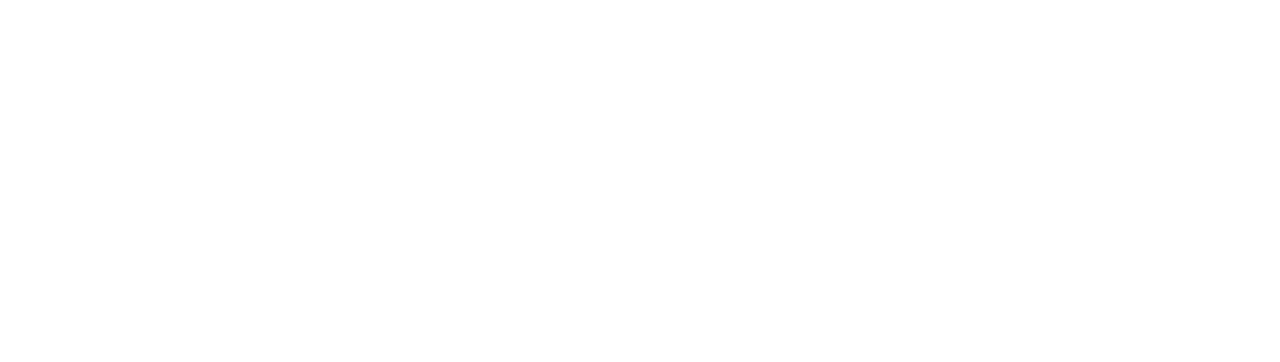
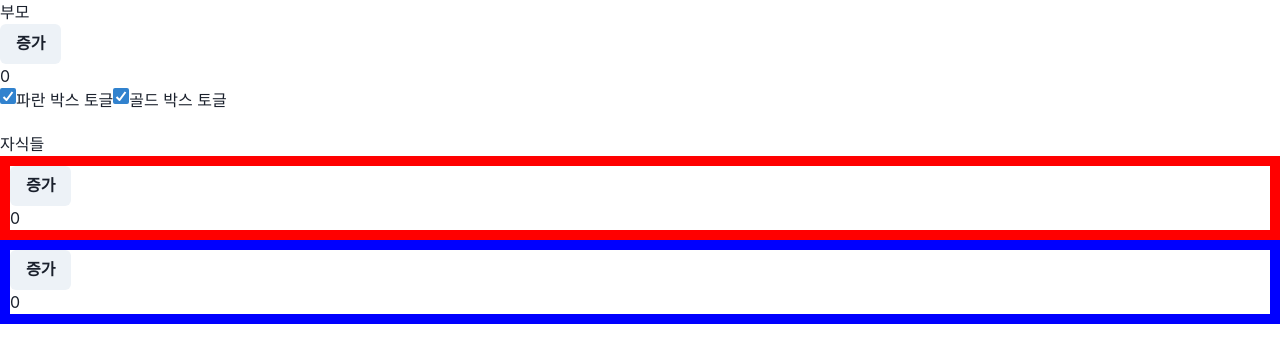
Before and after one commit to amz940/react20231031, a React (Create React App) app: page / in a window 1280 px wide. Shown: the top 362 px of the page. Built offline with nearby package versions, Linux system fonts and the light colour scheme.

Commit message:
component의 초기 렌더링과 재 렌더링

```diff
--- a/src/App.js
+++ b/src/App.js
@@ -1,17 +1,59 @@
 import React, { useEffect, useState } from "react";
+import { Box, Button, Checkbox, Text } from "@chakra-ui/react";
+
+function MyComp({ color }) {
+  const [number, setNumber] = useState(0);
+  console.log(color + " : re render");
+
+  useEffect(() => {
+    console.log(color + " : initial render"); // 첫 렌더링 할때만 적용
+  }, []);
+
+  return (
+    <Box borderWidth={"10px"} borderColor={color}>
+      <Button onClick={() => setNumber(number + 1)}>증가</Button>
+      <Text>{number}</Text>
+    </Box>
+  );
+}
 
 function App(props) {
+  // 부모가 렌더링 될 때 자식도 렌더링 됨
   const [number, setNumber] = useState(0);
+  const [secondToggle, setSecondToggle] = useState(true);
+  const [gold, setGold] = useState("");
 
-  // useEffect 사용 시 자주 하는 실수
-  useEffect(() => {
-    console.log("코드 실행");
-    // setNumber(number + 1);
-    // trigger하는 값을 변경하면 안된다
-    // deps 값을 변경하는 코드를 짜면 안된다, 무한으로 리 렌더링 해버리기 때문에 큰일난다
-  }, [number]);
+  console.log("부모 re-render");
 
-  return <div></div>;
+  return (
+    <div>
+      <Box>
+        <Text>부모</Text>
+        <Button onClick={() => setNumber(number + 1)}>증가</Button>
+        <Text>{number}</Text>
+        <Checkbox
+          defaultChecked={true}
+          onChange={(e) => setSecondToggle(e.target.checked)}
+        ></Checkbox>
+        파란 박스 토글
+        <Checkbox
+          defaultChecked={true}
+          onChange={(e) => setGold(e.target.checked)}
+        ></Checkbox>
+        골드 박스 토글
+      </Box>
+      <Box mt={5}>
+        <Text>자식들</Text>
+        <MyComp color={"red"} />
+
+        {secondToggle && <MyComp color={"blue"} />}
+
+        <Box sx={{ display: gold ? "block" : "none" }}>
+          <MyComp color={"gold"} />
+        </Box>
+      </Box>
+    </div>
+  );
 }
 
 export default App;
```
